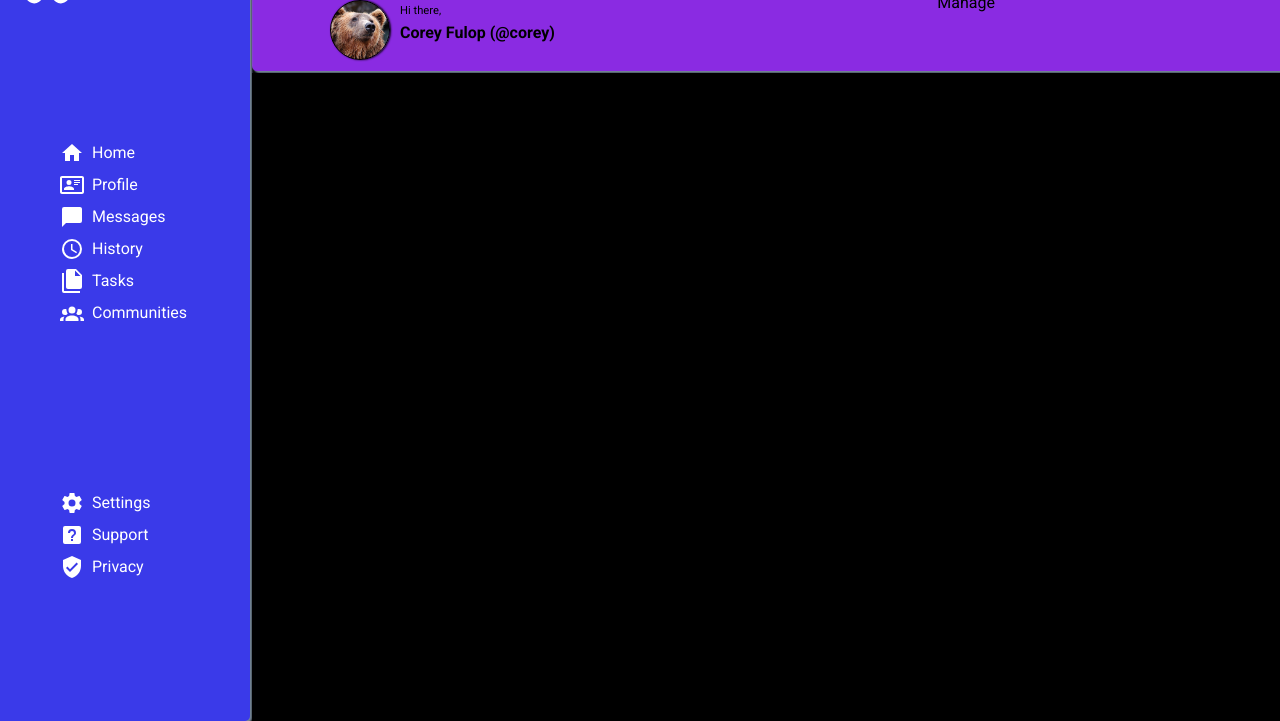
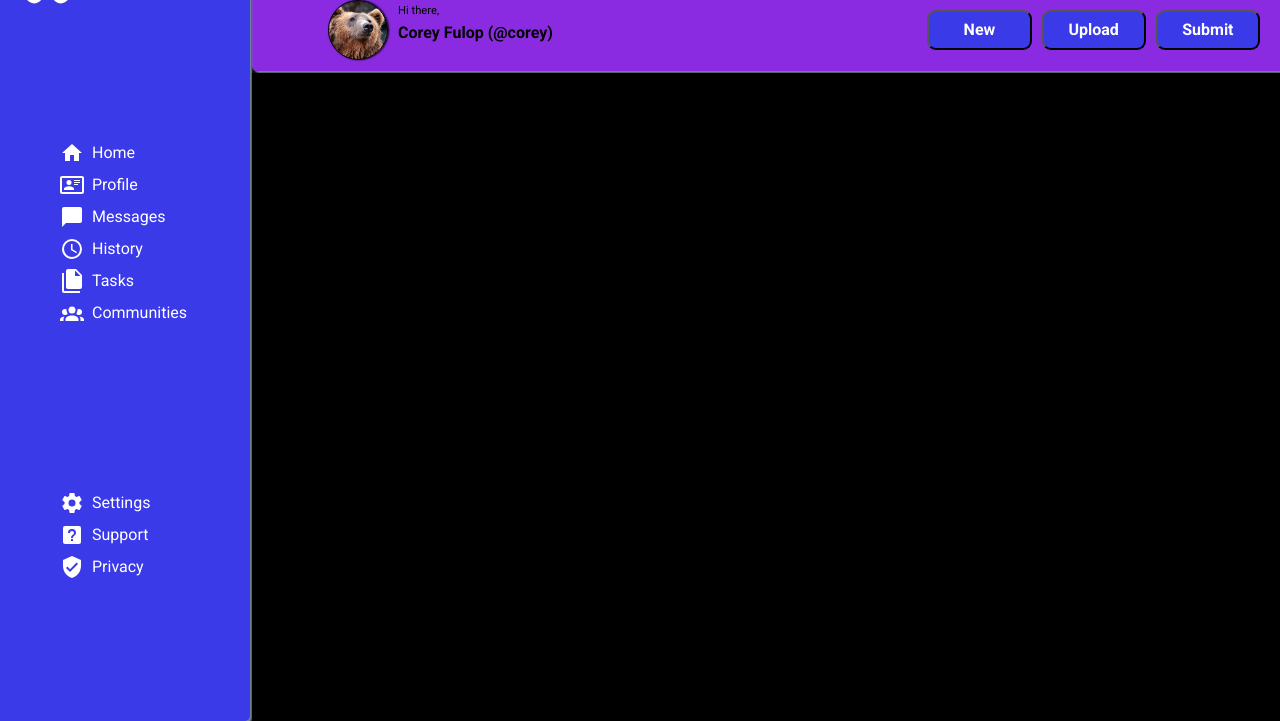
Before and after one commit to CoreyFulop/dashboard, a plain HTML site: page index.html in a window 1280 px wide. Shown: the part 79-800 px from the top of the page. Drawn offline with Linux system fonts and the light colour scheme.

Commit message:
Add header content management grid styles and content

```diff
--- a/css/styles.css
+++ b/css/styles.css
@@ -40,6 +40,7 @@ body {
     grid-template: 1fr 1fr / 2fr 1fr;
     gap: 5px;
     padding: 5px;
+    padding-right: 20px;
 }
 
 .search-container {
@@ -127,7 +128,23 @@ body {
 .manage-content-container {
     grid-column: 2 / 3;
     grid-row: 2 / 3;
+    display: grid;
+    grid-template: 1fr / repeat(3, 1fr);
+    justify-content: center;
+    align-items: center;
+    gap: 10px;
 }
+
+.manage-content-container button {
+    height: 2.5rem;
+    max-width: 10rem;
+    border-radius: 9px;
+    font-weight: 700;
+    background-color: var(--sidebar-background-colour, blue);
+    color: var(--sidebar-text-colour, white);
+}
+
+
 
 .sidebar {
     grid-area: sidebar;
--- a/index.html
+++ b/index.html
@@ -27,7 +27,11 @@
                     </div>
                 </div>
                 <div class="account-container">Account</div>
-                <div class="manage-content-container">Manage</div>
+                <div class="manage-content-container">
+                    <button>New</button>
+                    <button>Upload</button>
+                    <button>Submit</button>
+                </div>
             </div>
             <div class="sidebar">
                 <div class="branding">
```
